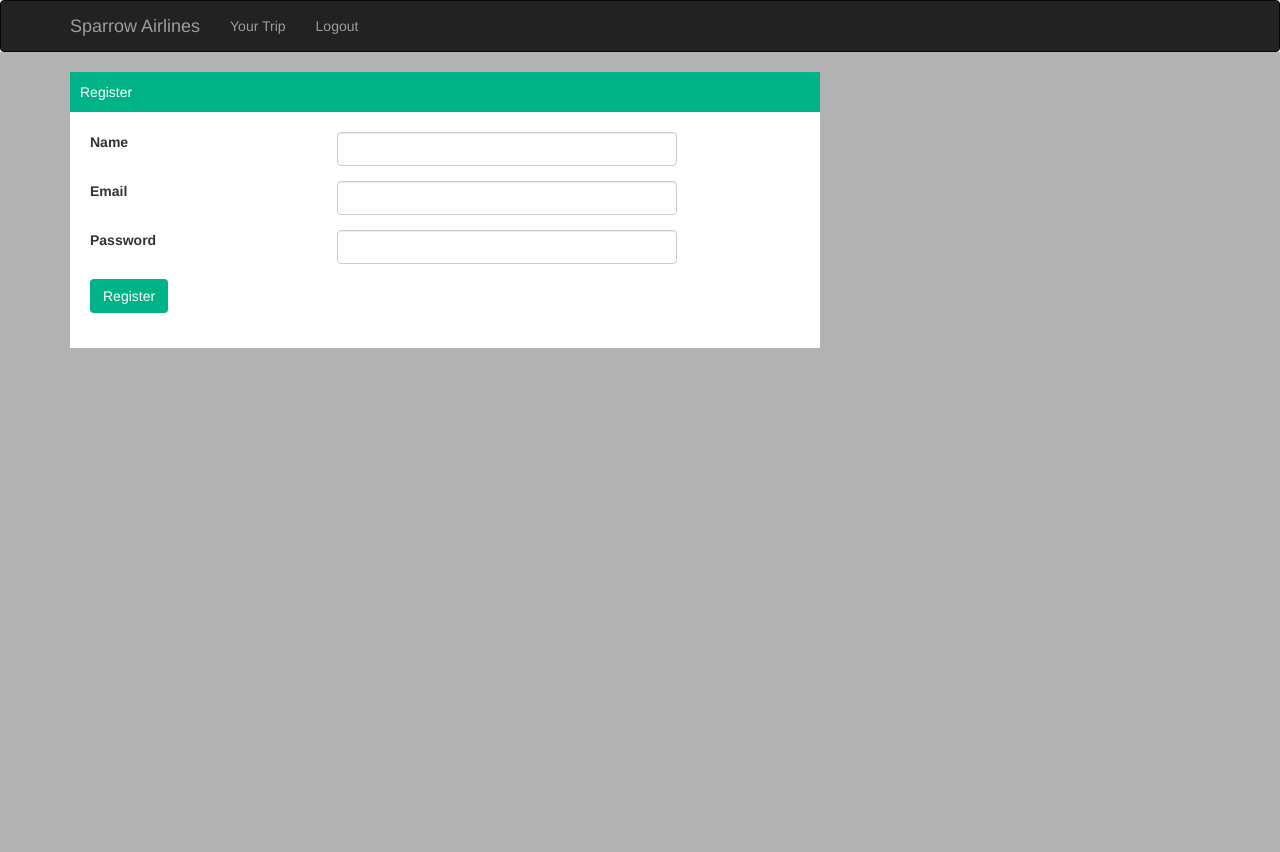
After one commit to kierrapalmer/SparrowAirlines-Python, a Flask app: page /register in a window 1280 px wide. The commit adds this page. Run offline with Flask 2, Linux system fonts and the light colour scheme; some libraries are stand-ins or nearby versions.

Commit message:
finish login register and trip pages

```diff
--- a/routes.py
+++ b/routes.py
@@ -1,7 +1,9 @@
 from flask import Flask, render_template, g, request, redirect, url_for
 import sqlite3
-import datetime
+import random
 from flask_bootstrap import Bootstrap
+from flask import make_response
+
 
 
 PATH= 'seats.db'
@@ -54,6 +56,55 @@ def seats(action='', seat_id=0):
     return render_template("seats.html", seats=seats)
 
 
+@app.route("/register", methods=['GET', 'POST'])
+def register():
+    if request.method == 'POST':
+        name = request.form['name']
+        email = request.form['email']
+        password = request.form['password']
+        userid = random.randint(1, 500)
+        usersids = execute_sql('SELECT id FROM user')
+
+        while userid in usersids:
+            userid = random.randint(1, 500)
+
+        execute_sql('insert into user values(?, ?, ?, ?)', (userid, email, password, name), commit=True)
+        resp = make_response(redirect('/'))
+        resp.set_cookie('userid', str(userid))
+        return resp
+
+    return render_template("register.html")
+
+
+@app.route("/login", methods=['GET', 'POST'])
+def login():
+    users = execute_sql('SELECT * FROM user')
+
+    if request.method == 'POST':
+        email = request.form['email']
+        password = request.form['password']
+        for user in users:
+            if user['email'] == email and user['password'] == password:
+                resp = make_response(redirect('/'))
+                resp.set_cookie('userid', str(user['id']))
+                return resp
+
+    return render_template("login.html")
+
+
+@app.route("/logout", methods=['GET', 'POST'])
+def logout():
+    resp = make_response(redirect(url_for("login")))
+    resp.set_cookie('userid', '0')
+    return resp
+
+
+@app.route("/trip", methods=['GET'])
+def trip():
+    seats = execute_sql('SELECT * FROM seat ORDER BY row, aisle')
+    return render_template("trip.html", seats=seats)
+
+
 if __name__ == "__main__":
     app.config['TEMPLATES_AUTO_RELOAD'] = True
     app.run(debug=True)
--- a/static/css/styles.css
+++ b/static/css/styles.css
@@ -2,14 +2,26 @@
     --accent: #00b386;
 }
 
-.seatsMain{
+main{
     background-color: #b3b3b3;
+    height: 100vh;
 }
 
 .uitooltip  {
     white-space: pre-line;
 }
-
+.text-white{
+    color:white;
+}
+.p-2{
+    padding: 20px
+}
+.p-3{
+    padding: 10px
+}
+.mt-2{
+    margin-top: 20px;
+}
 .bg-accent{
     background-color: var(--accent);
 }
@@ -141,3 +153,9 @@
     padding: 40px;
     font-size: 2em;
 }
+
+
+/*trip*/
+.trip .card-body{
+    padding: 20px;
+}
--- a/templates/layouts.html
+++ b/templates/layouts.html
@@ -1,8 +1,9 @@
 {% extends "bootstrap/base.html" %}
 {% block styles %}
-{{super()}}
+    {{ super() }}
     <link href="{{ url_for('static', filename='css/styles.css') }}" rel="stylesheet">
-<link rel="stylesheet" href="https://use.fontawesome.com/releases/v5.6.1/css/all.css" integrity="sha384-gfdkjb5BdAXd+lj+gudLWI+BXq4IuLW5IT+brZEZsLFm++aCMlF1V92rMkPaX4PP" crossorigin="anonymous">
+    <link rel="stylesheet" href="https://use.fontawesome.com/releases/v5.6.1/css/all.css"
+          integrity="sha384-gfdkjb5BdAXd+lj+gudLWI+BXq4IuLW5IT+brZEZsLFm++aCMlF1V92rMkPaX4PP" crossorigin="anonymous">
 
 {% endblock %}
 {% block title %}Sparrow Airlines{% endblock %}
@@ -22,9 +23,18 @@
             </div>
             <div class="navbar-collapse collapse">
                 <ul class="nav navbar-nav">
-                <li><a href="/">Home</a></li>
-                <li><a href="{{ url_for('seats') }}">Seat Selector</a></li>
+                    <li><a href="{{ url_for('trip') }}">Your Trip</a></li>
+
+                    {% if request.cookies.get('userid')== '0' or  request.cookies.get('userid')== null %}
+                        <li><a href="{{ url_for('login') }}">Login</a></li>
+
+                        <li><a href="{{ url_for('register') }}">Register</a></li>
+                    {% else %}
+                        <li><a href="{{ url_for('logout') }}">Logout</a></li>
+
+                    {% endif %}
                 </ul>
+
             </div>
         </div>
     </div>
--- /dev/null
+++ b/templates/register.html
@@ -0,0 +1,57 @@
+{% extends "layouts.html" %}
+
+{% block title %}Sparrow Airlines - Seat Selection{% endblock %}
+
+{% block content %}
+    <main>
+<div class="container">
+    <div class="row">
+        <div class="col-md-8">
+            <div class="card">
+                <div class="card-header bg-accent text-white mt-2 p-3">Register</div>
+
+
+                <div class="card-body p-2">
+                    <form method="POST" action="">
+
+                        <div class="form-group row">
+                            <label for="email" class="col-md-4 col-form-label text-md-right">Name</label>
+
+                            <div class="col-md-6">
+                                <input id="email" type="text" class="form-control" name="name" value="" required>
+
+                            </div>
+                        </div>
+                        <div class="form-group row">
+                            <label for="email" class="col-md-4 col-form-label text-md-right">Email</label>
+
+                            <div class="col-md-6">
+                                <input id="email" type="email" class="form-control" name="email" value="" required>
+
+                            </div>
+                        </div>
+
+                        <div class="form-group row">
+                            <label for="password" class="col-md-4 col-form-label text-md-right">Password</label>
+
+                            <div class="col-md-6">
+                                <input id="password" type="password" class="form-control" name="password" required>
+                            </div>
+                        </div>
+
+
+                        <div class="form-group row mb-0">
+                            <div class="col-md-6 offset-md-4">
+                                <button type="submit" class="btn btn-accent">
+                                    Register
+                                </button>
+                            </div>
+                        </div>
+                    </form>
+                </div>
+            </div>
+        </div>
+    </div>
+</div>
+    </main>
+{% endblock %}
--- a/templates/seats.html
+++ b/templates/seats.html
@@ -7,7 +7,6 @@
     <main class="seatsMain">
         <br>
         <div class="container">
-
             <div class="card">
                 <div class="row card-header bg-accent mb-5">
 
```
Also changed, not shown: seatsScripts.sql (+6 -1 lines), templates/login.html (added, +50 -0 lines), templates/trip.html (added, +46 -0 lines), seats.db. Lines whose indentation alone changed are shown as unchanged.
